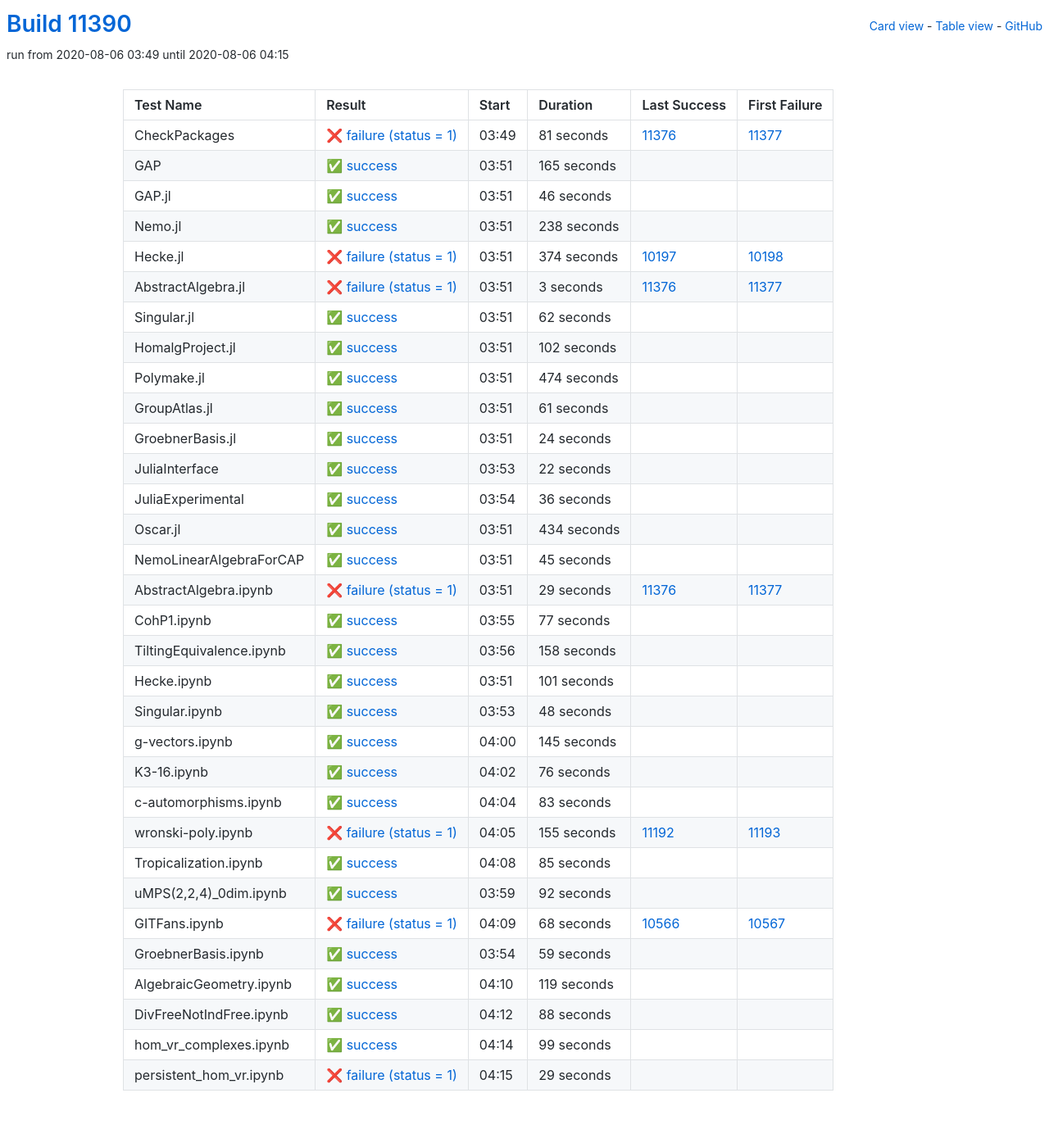
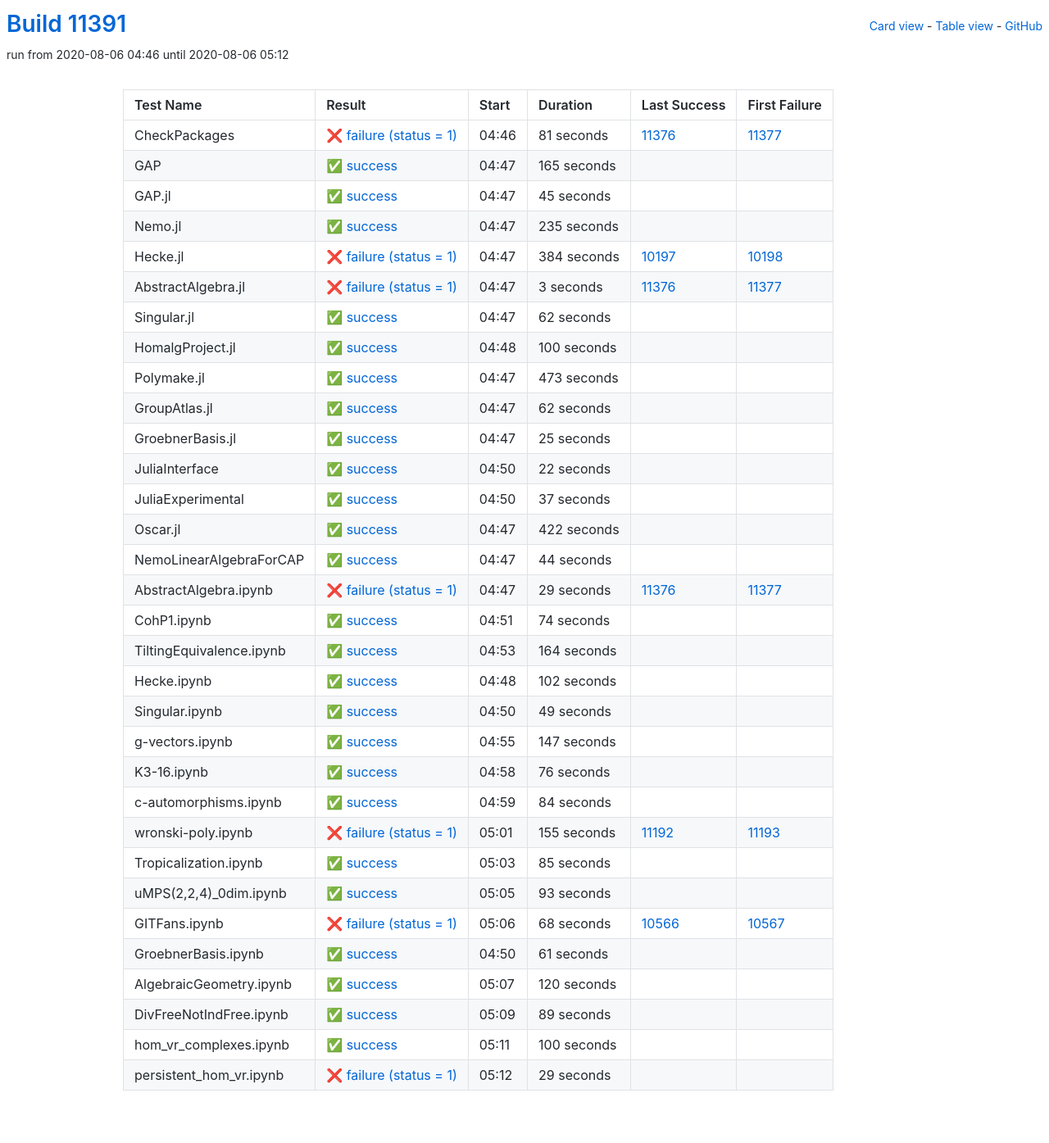
Before and after one commit to oscar-system/oscar-ci-status, a Jekyll site: the page built from table.html, in a window 1280 px wide. Shown: the whole page at 82% size. Built offline with Jekyll 4.4.1, drawn with Linux system fonts in a browser that asks for light colours.

Commit message:
Build #11391

```diff
--- a/_data/ci.yml
+++ b/_data/ci.yml
@@ -1,6 +1,6 @@
 ---
-build: 11390
-build_url: https://oscarci.mathematik.uni-kl.de/job/oscar/11390/
+build: 11391
+build_url: https://oscarci.mathematik.uni-kl.de/job/oscar/11391/
 job: oscar
 organization: oscar-system
 repo: oscar-ci-status
@@ -8,8 +8,8 @@
 tests:
 - name: CheckPackages
   id: checkpackages
-  log: https://oscarci.mathematik.uni-kl.de/job/oscar/11390/artifact/logs/build-11390/CheckPackages.log
-  start: 2020-08-06 03:49
+  log: https://oscarci.mathematik.uni-kl.de/job/oscar/11391/artifact/logs/build-11391/CheckPackages.log
+  start: 2020-08-06 04:46
   success: false
   exitcode: 1
   status: failure
@@ -20,8 +20,8 @@
   first_failure_url: https://oscarci.mathematik.uni-kl.de/job/oscar/11377/
 - name: GAP
   id: gap
-  log: https://oscarci.mathematik.uni-kl.de/job/oscar/11390/artifact/logs/build-11390/GAP.log
-  start: 2020-08-06 03:51
+  log: https://oscarci.mathematik.uni-kl.de/job/oscar/11391/artifact/logs/build-11391/GAP.log
+  start: 2020-08-06 04:47
   success: true
   exitcode: 0
   status: success
@@ -32,44 +32,44 @@
   first_failure_url:
 - name: GAP.jl
   id: gap-jl
-  log: https://oscarci.mathematik.uni-kl.de/job/oscar/11390/artifact/logs/build-11390/GAP.jl.log
-  start: 2020-08-06 03:51
+  log: https://oscarci.mathematik.uni-kl.de/job/oscar/11391/artifact/logs/build-11391/GAP.jl.log
+  start: 2020-08-06 04:47
   success: true
   exitcode: 0
   status: success
-  duration: 46
+  duration: 45
   last_success: false
   last_success_url:
   first_failure: false
   first_failure_url:
 - name: Nemo.jl
   id: nemo-jl
-  log: https://oscarci.mathematik.uni-kl.de/job/oscar/11390/artifact/logs/build-11390/Nemo.jl.log
-  start: 2020-08-06 03:51
+  log: https://oscarci.mathematik.uni-kl.de/job/oscar/11391/artifact/logs/build-11391/Nemo.jl.log
+  start: 2020-08-06 04:47
   success: true
   exitcode: 0
   status: success
-  duration: 238
+  duration: 235
   last_success: false
   last_success_url:
   first_failure: false
   first_failure_url:
 - name: Hecke.jl
   id: hecke-jl
-  log: https://oscarci.mathematik.uni-kl.de/job/oscar/11390/artifact/logs/build-11390/Hecke.jl.log
-  start: 2020-08-06 03:51
+  log: https://oscarci.mathematik.uni-kl.de/job/oscar/11391/artifact/logs/build-11391/Hecke.jl.log
+  start: 2020-08-06 04:47
   success: false
   exitcode: 1
   status: failure
-  duration: 374
+  duration: 384
   last_success: 10197
   last_success_url: https://oscarci.mathematik.uni-kl.de/job/oscar/10197/
   first_failure: 10198
   first_failure_url: https://oscarci.mathematik.uni-kl.de/job/oscar/10198/
 - name: AbstractAlgebra.jl
   id: abstractalgebra-jl
-  log: https://oscarci.mathematik.uni-kl.de/job/oscar/11390/artifact/logs/build-11390/AbstractAlgebra.jl.log
-  start: 2020-08-06 03:51
+  log: https://oscarci.mathematik.uni-kl.de/job/oscar/11391/artifact/logs/build-11391/AbstractAlgebra.jl.log
+  start: 2020-08-06 04:47
   success: false
   exitcode: 1
   status: failure
@@ -80,8 +80,8 @@
   first_failure_url: https://oscarci.mathematik.uni-kl.de/job/oscar/11377/
 - name: Singular.jl
   id: singular-jl
-  log: https://oscarci.mathematik.uni-kl.de/job/oscar/11390/artifact/logs/build-11390/Singular.jl.log
-  start: 2020-08-06 03:51
+  log: https://oscarci.mathematik.uni-kl.de/job/oscar/11391/artifact/logs/build-11391/Singular.jl.log
+  start: 2020-08-06 04:47
   success: true
   exitcode: 0
   status: success
@@ -92,56 +92,56 @@
   first_failure_url:
 - name: HomalgProject.jl
   id: homalgproject-jl
-  log: https://oscarci.mathematik.uni-kl.de/job/oscar/11390/artifact/logs/build-11390/HomalgProject.jl.log
-  start: 2020-08-06 03:51
+  log: https://oscarci.mathematik.uni-kl.de/job/oscar/11391/artifact/logs/build-11391/HomalgProject.jl.log
+  start: 2020-08-06 04:48
   success: true
   exitcode: 0
   status: success
-  duration: 102
+  duration: 100
   last_success: false
   last_success_url:
   first_failure: false
   first_failure_url:
 - name: Polymake.jl
   id: polymake-jl
-  log: https://oscarci.mathematik.uni-kl.de/job/oscar/11390/artifact/logs/build-11390/Polymake.jl.log
-  start: 2020-08-06 03:51
+  log: https://oscarci.mathematik.uni-kl.de/job/oscar/11391/artifact/logs/build-11391/Polymake.jl.log
+  start: 2020-08-06 04:47
   success: true
   exitcode: 0
   status: success
-  duration: 474
+  duration: 473
   last_success: false
   last_success_url:
   first_failure: false
   first_failure_url:
 - name: GroupAtlas.jl
   id: groupatlas-jl
-  log: https://oscarci.mathematik.uni-kl.de/job/oscar/11390/artifact/logs/build-11390/GroupAtlas.jl.log
-  start: 2020-08-06 03:51
+  log: https://oscarci.mathematik.uni-kl.de/job/oscar/11391/artifact/logs/build-11391/GroupAtlas.jl.log
+  start: 2020-08-06 04:47
   success: true
   exitcode: 0
   status: success
-  duration: 61
+  duration: 62
   last_success: false
   last_success_url:
   first_failure: false
   first_failure_url:
 - name: GroebnerBasis.jl
   id: groebnerbasis-jl
-  log: https://oscarci.mathematik.uni-kl.de/job/oscar/11390/artifact/logs/build-11390/GroebnerBasis.jl.log
-  start: 2020-08-06 03:51
+  log: https://oscarci.mathematik.uni-kl.de/job/oscar/11391/artifact/logs/build-11391/GroebnerBasis.jl.log
+  start: 2020-08-06 04:47
   success: true
   exitcode: 0
   status: success
-  duration: 24
+  duration: 25
   last_success: false
   last_success_url:
   first_failure: false
   first_failure_url:
 - name: JuliaInterface
   id: juliainterface
-  log: https://oscarci.mathematik.uni-kl.de/job/oscar/11390/artifact/logs/build-11390/JuliaInterface.log
-  start: 2020-08-06 03:53
+  log: https://oscarci.mathematik.uni-kl.de/job/oscar/11391/artifact/logs/build-11391/JuliaInterface.log
+  start: 2020-08-06 04:50
   success: true
   exitcode: 0
   status: success
@@ -152,44 +152,44 @@
   first_failure_url:
 - name: JuliaExperimental
   id: juliaexperimental
-  log: https://oscarci.mathematik.uni-kl.de/job/oscar/11390/artifact/logs/build-11390/JuliaExperimental.log
-  start: 2020-08-06 03:54
+  log: https://oscarci.mathematik.uni-kl.de/job/oscar/11391/artifact/logs/build-11391/JuliaExperimental.log
+  start: 2020-08-06 04:50
   success: true
   exitcode: 0
   status: success
-  duration: 36
+  duration: 37
   last_success: false
   last_success_url:
   first_failure: false
   first_failure_url:
 - name: Oscar.jl
   id: oscar-jl
-  log: https://oscarci.mathematik.uni-kl.de/job/oscar/11390/artifact/logs/build-11390/Oscar.jl.log
-  start: 2020-08-06 03:51
+  log: https://oscarci.mathematik.uni-kl.de/job/oscar/11391/artifact/logs/build-11391/Oscar.jl.log
+  start: 2020-08-06 04:47
   success: true
   exitcode: 0
   status: success
-  duration: 434
+  duration: 422
   last_success: false
   last_success_url:
   first_failure: false
   first_failure_url:
 - name: NemoLinearAlgebraForCAP
   id: nemolinearalgebraforcap
-  log: https://oscarci.mathematik.uni-kl.de/job/oscar/11390/artifact/logs/build-11390/NemoLinearAlgebraForCAP.log
-  start: 2020-08-06 03:51
+  log: https://oscarci.mathematik.uni-kl.de/job/oscar/11391/artifact/logs/build-11391/NemoLinearAlgebraForCAP.log
+  start: 2020-08-06 04:47
   success: true
   exitcode: 0
   status: success
-  duration: 45
+  duration: 44
   last_success: false
   last_success_url:
   first_failure: false
   first_failure_url:
 - name: AbstractAlgebra.ipynb
   id: abstractalgebra-ipynb
-  log: https://oscarci.mathematik.uni-kl.de/job/oscar/11390/artifact/logs/build-11390/AbstractAlgebra.ipynb.log
-  start: 2020-08-06 03:51
+  log: https://oscarci.mathematik.uni-kl.de/job/oscar/11391/artifact/logs/build-11391/AbstractAlgebra.ipynb.log
+  start: 2020-08-06 04:47
   success: false
   exitcode: 1
   status: failure
@@ -200,68 +200,68 @@
   first_failure_url: https://oscarci.mathematik.uni-kl.de/job/oscar/11377/
 - name: CohP1.ipynb
   id: cohp1-ipynb
-  log: https://oscarci.mathematik.uni-kl.de/job/oscar/11390/artifact/logs/build-11390/CohP1.ipynb.log
-  start: 2020-08-06 03:55
+  log: https://oscarci.mathematik.uni-kl.de/job/oscar/11391/artifact/logs/build-11391/CohP1.ipynb.log
+  start: 2020-08-06 04:51
   success: true
   exitcode: 0
   status: success
-  duration: 77
+  duration: 74
   last_success: false
   last_success_url:
   first_failure: false
   first_failure_url:
 - name: TiltingEquivalence.ipynb
   id: tiltingequivalence-ipynb
-  log: https://oscarci.mathematik.uni-kl.de/job/oscar/11390/artifact/logs/build-11390/TiltingEquivalence.ipynb.log
-  start: 2020-08-06 03:56
+  log: https://oscarci.mathematik.uni-kl.de/job/oscar/11391/artifact/logs/build-11391/TiltingEquivalence.ipynb.log
+  start: 2020-08-06 04:53
   success: true
   exitcode: 0
   status: success
-  duration: 158
+  duration: 164
   last_success: false
   last_success_url:
   first_failure: false
   first_failure_url:
 - name: Hecke.ipynb
   id: hecke-ipynb
-  log: https://oscarci.mathematik.uni-kl.de/job/oscar/11390/artifact/logs/build-11390/Hecke.ipynb.log
-  start: 2020-08-06 03:51
+  log: https://oscarci.mathematik.uni-kl.de/job/oscar/11391/artifact/logs/build-11391/Hecke.ipynb.log
+  start: 2020-08-06 04:48
   success: true
   exitcode: 0
   status: success
-  duration: 101
+  duration: 102
   last_success: false
   last_success_url:
   first_failure: false
   first_failure_url:
 - name: Singular.ipynb
   id: singular-ipynb
-  log: https://oscarci.mathematik.uni-kl.de/job/oscar/11390/artifact/logs/build-11390/Singular.ipynb.log
-  start: 2020-08-06 03:53
+  log: https://oscarci.mathematik.uni-kl.de/job/oscar/11391/artifact/logs/build-11391/Singular.ipynb.log
+  start: 2020-08-06 04:50
   success: true
   exitcode: 0
   status: success
-  duration: 48
+  duration: 49
   last_success: false
   last_success_url:
   first_failure: false
   first_failure_url:
 - name: g-vectors.ipynb
   id: g-vectors-ipynb
-  log: https://oscarci.mathematik.uni-kl.de/job/oscar/11390/artifact/logs/build-11390/g-vectors.ipynb.log
-  start: 2020-08-06 04:00
+  log: https://oscarci.mathematik.uni-kl.de/job/oscar/11391/artifact/logs/build-11391/g-vectors.ipynb.log
+  start: 2020-08-06 04:55
   success: true
   exitcode: 0
   status: success
-  duration: 145
+  duration: 147
   last_success: false
   last_success_url:
   first_failure: false
   first_failure_url:
 - name: K3-16.ipynb
   id: k3-16-ipynb
-  log: https://oscarci.mathematik.uni-kl.de/job/oscar/11390/artifact/logs/build-11390/K3-16.ipynb.log
-  start: 2020-08-06 04:02
+  log: https://oscarci.mathematik.uni-kl.de/job/oscar/11391/artifact/logs/build-11391/K3-16.ipynb.log
+  start: 2020-08-06 04:58
   success: true
   exitcode: 0
   status: success
@@ -272,20 +272,20 @@
   first_failure_url:
 - name: c-automorphisms.ipynb
   id: c-automorphisms-ipynb
-  log: https://oscarci.mathematik.uni-kl.de/job/oscar/11390/artifact/logs/build-11390/c-automorphisms.ipynb.log
-  start: 2020-08-06 04:04
+  log: https://oscarci.mathematik.uni-kl.de/job/oscar/11391/artifact/logs/build-11391/c-automorphisms.ipynb.log
+  start: 2020-08-06 04:59
   success: true
   exitcode: 0
   status: success
-  duration: 83
+  duration: 84
   last_success: false
   last_success_url:
   first_failure: false
   first_failure_url:
 - name: wronski-poly.ipynb
   id: wronski-poly-ipynb
-  log: https://oscarci.mathematik.uni-kl.de/job/oscar/11390/artifact/logs/build-11390/wronski-poly.ipynb.log
-  start: 2020-08-06 04:05
+  log: https://oscarci.mathematik.uni-kl.de/job/oscar/11391/artifact/logs/build-11391/wronski-poly.ipynb.log
+  start: 2020-08-06 05:01
   success: false
   exitcode: 1
   status: failure
@@ -296,8 +296,8 @@
   first_failure_url: https://oscarci.mathematik.uni-kl.de/job/oscar/11193/
 - name: Tropicalization.ipynb
   id: tropicalization-ipynb
-  log: https://oscarci.mathematik.uni-kl.de/job/oscar/11390/artifact/logs/build-11390/Tropicalization.ipynb.log
-  start: 2020-08-06 04:08
+  log: https://oscarci.mathematik.uni-kl.de/job/oscar/11391/artifact/logs/build-11391/Tropicalization.ipynb.log
+  start: 2020-08-06 05:03
   success: true
   exitcode: 0
   status: success
@@ -308,20 +308,20 @@
   first_failure_url:
 - name: uMPS(2,2,4)_0dim.ipynb
   id: umps-2-2-4-0dim-ipynb
-  log: https://oscarci.mathematik.uni-kl.de/job/oscar/11390/artifact/logs/build-11390/uMPS-2-2-4-_0dim.ipynb.log
-  start: 2020-08-06 03:59
+  log: https://oscarci.mathematik.uni-kl.de/job/oscar/11391/artifact/logs/build-11391/uMPS-2-2-4-_0dim.ipynb.log
+  start: 2020-08-06 05:05
   success: true
   exitcode: 0
   status: success
-  duration: 92
+  duration: 93
   last_success: false
   last_success_url:
   first_failure: false
   first_failure_url:
 - name: GITFans.ipynb
   id: gitfans-ipynb
-  log: https://oscarci.mathematik.uni-kl.de/job/oscar/11390/artifact/logs/build-11390/GITFans.ipynb.log
-  start: 2020-08-06 04:09
+  log: https://oscarci.mathematik.uni-kl.de/job/oscar/11391/artifact/logs/build-11391/GITFans.ipynb.log
+  start: 2020-08-06 05:06
   success: false
   exitcode: 1
   status: failure
@@ -332,56 +332,56 @@
   first_failure_url: https://oscarci.mathematik.uni-kl.de/job/oscar/10567/
 - name: GroebnerBasis.ipynb
   id: groebnerbasis-ipynb
-  log: https://oscarci.mathematik.uni-kl.de/job/oscar/11390/artifact/logs/build-11390/GroebnerBasis.ipynb.log
-  start: 2020-08-06 03:54
+  log: https://oscarci.mathematik.uni-kl.de/job/oscar/11391/artifact/logs/build-11391/GroebnerBasis.ipynb.log
+  start: 2020-08-06 04:50
   success: true
   exitcode: 0
   status: success
-  duration: 59
+  duration: 61
   last_success: false
   last_success_url:
   first_failure: false
   first_failure_url:
 - name: AlgebraicGeometry.ipynb
   id: algebraicgeometry-ipynb
-  log: https://oscarci.mathematik.uni-kl.de/job/oscar/11390/artifact/logs/build-11390/AlgebraicGeometry.ipynb.log
-  start: 2020-08-06 04:10
+  log: https://oscarci.mathematik.uni-kl.de/job/oscar/11391/artifact/logs/build-11391/AlgebraicGeometry.ipynb.log
+  start: 2020-08-06 05:07
   success: true
   exitcode: 0
   status: success
-  duration: 119
+  duration: 120
   last_success: false
   last_success_url:
   first_failure: false
   first_failure_url:
 - name: DivFreeNotIndFree.ipynb
   id: divfreenotindfree-ipynb
-  log: https://oscarci.mathematik.uni-kl.de/job/oscar/11390/artifact/logs/build-11390/DivFreeNotIndFree.ipynb.log
-  start: 2020-08-06 04:12
+  log: https://oscarci.mathematik.uni-kl.de/job/oscar/11391/artifact/logs/build-11391/DivFreeNotIndFree.ipynb.log
+  start: 2020-08-06 05:09
   success: true
   exitcode: 0
   status: success
-  duration: 88
+  duration: 89
   last_success: false
   last_success_url:
   first_failure: false
   first_failure_url:
 - name: hom_vr_complexes.ipynb
   id: hom-vr-complexes-ipynb
-  log: https://oscarci.mathematik.uni-kl.de/job/oscar/11390/artifact/logs/build-11390/hom_vr_complexes.ipynb.log
-  start: 2020-08-06 04:14
+  log: https://oscarci.mathematik.uni-kl.de/job/oscar/11391/artifact/logs/build-11391/hom_vr_complexes.ipynb.log
+  start: 2020-08-06 05:11
   success: true
   exitcode: 0
   status: success
-  duration: 99
+  duration: 100
   last_success: false
   last_success_url:
   first_failure: false
   first_failure_url:
 - name: persistent_hom_vr.ipynb
   id: persistent-hom-vr-ipynb
-  log: https://oscarci.mathematik.uni-kl.de/job/oscar/11390/artifact/logs/build-11390/persistent_hom_vr.ipynb.log
-  start: 2020-08-06 04:15
+  log: https://oscarci.mathematik.uni-kl.de/job/oscar/11391/artifact/logs/build-11391/persistent_hom_vr.ipynb.log
+  start: 2020-08-06 05:12
   success: false
   exitcode: 1
   status: failure
```
Also changed, not shown: README.md.
